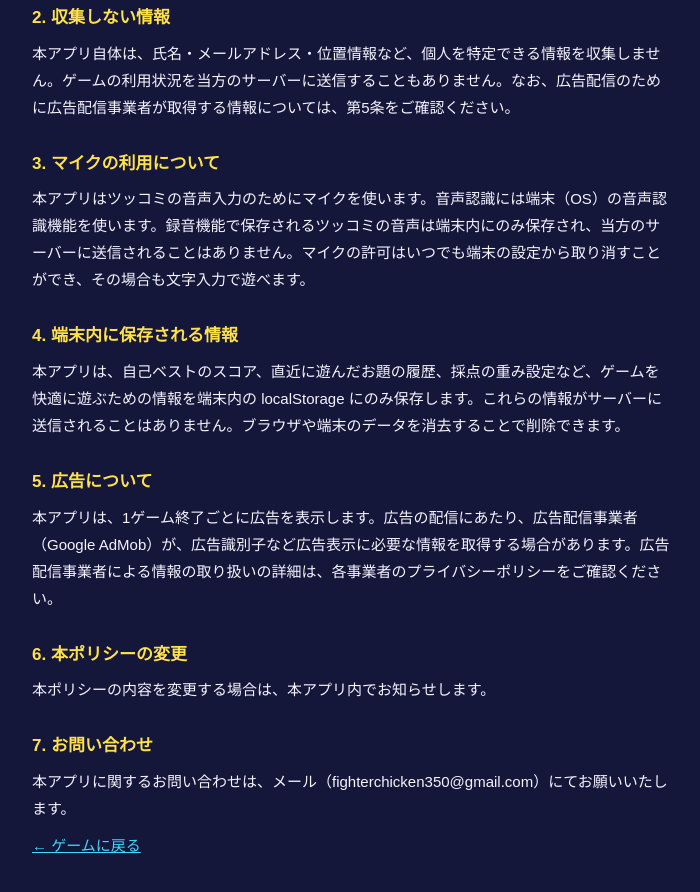
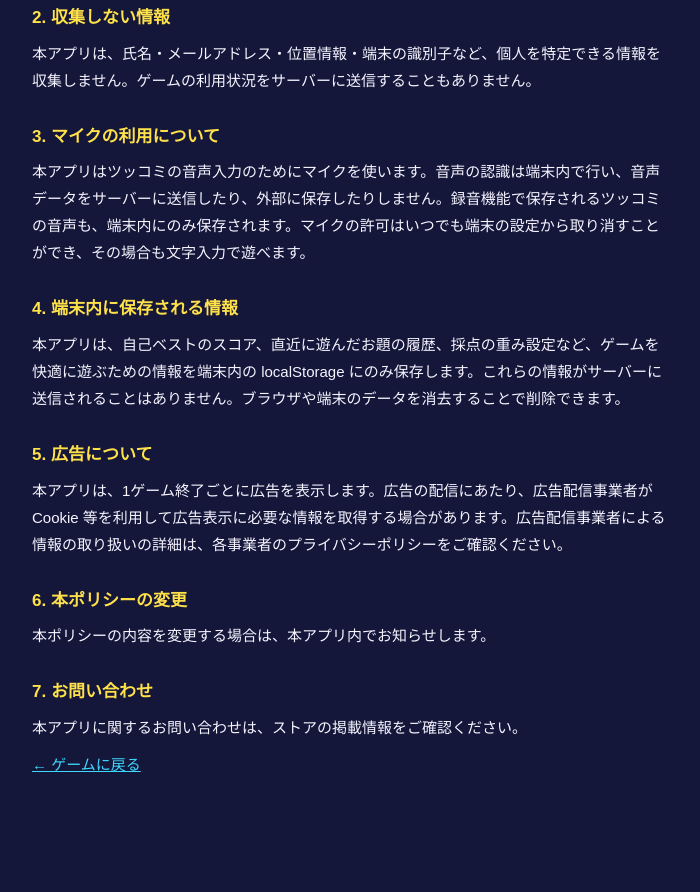
Before and after one commit to fighterchicken350/tsukkomi-shashinkan-web, a plain HTML site: page privacy.html in a window 1280 px wide. Shown: the part 238-1130 px from the top of the page, without its empty margins (288-988 px from the left). After the commit the page ends 1074 px from the top, so only its background shows below. Drawn offline with Linux system fonts and the light colour scheme.

Commit message:
Add files via upload

```diff
--- a/privacy.html
+++ b/privacy.html
@@ -26,22 +26,22 @@ a{color:#3fd8ff}
 <p>本アプリの利用にアカウント登録やログインは不要です。名前・メールアドレスなどの個人情報を入力していただくこともありません。</p>
 
 <h2>2. 収集しない情報</h2>
-<p>本アプリ自体は、氏名・メールアドレス・位置情報など、個人を特定できる情報を収集しません。ゲームの利用状況を当方のサーバーに送信することもありません。なお、広告配信のために広告配信事業者が取得する情報については、第5条をご確認ください。</p>
+<p>本アプリは、氏名・メールアドレス・位置情報・端末の識別子など、個人を特定できる情報を収集しません。ゲームの利用状況をサーバーに送信することもありません。</p>
 
 <h2>3. マイクの利用について</h2>
-<p>本アプリはツッコミの音声入力のためにマイクを使います。音声認識には端末（OS）の音声認識機能を使います。録音機能で保存されるツッコミの音声は端末内にのみ保存され、当方のサーバーに送信されることはありません。マイクの許可はいつでも端末の設定から取り消すことができ、その場合も文字入力で遊べます。</p>
+<p>本アプリはツッコミの音声入力のためにマイクを使います。音声の認識は端末内で行い、音声データをサーバーに送信したり、外部に保存したりしません。録音機能で保存されるツッコミの音声も、端末内にのみ保存されます。マイクの許可はいつでも端末の設定から取り消すことができ、その場合も文字入力で遊べます。</p>
 
 <h2>4. 端末内に保存される情報</h2>
 <p>本アプリは、自己ベストのスコア、直近に遊んだお題の履歴、採点の重み設定など、ゲームを快適に遊ぶための情報を端末内の localStorage にのみ保存します。これらの情報がサーバーに送信されることはありません。ブラウザや端末のデータを消去することで削除できます。</p>
 
 <h2>5. 広告について</h2>
-<p>本アプリは、1ゲーム終了ごとに広告を表示します。広告の配信にあたり、広告配信事業者（Google AdMob）が、広告識別子など広告表示に必要な情報を取得する場合があります。広告配信事業者による情報の取り扱いの詳細は、各事業者のプライバシーポリシーをご確認ください。</p>
+<p>本アプリは、1ゲーム終了ごとに広告を表示します。広告の配信にあたり、広告配信事業者が Cookie 等を利用して広告表示に必要な情報を取得する場合があります。広告配信事業者による情報の取り扱いの詳細は、各事業者のプライバシーポリシーをご確認ください。</p>
 
 <h2>6. 本ポリシーの変更</h2>
 <p>本ポリシーの内容を変更する場合は、本アプリ内でお知らせします。</p>
 
 <h2>7. お問い合わせ</h2>
-<p>本アプリに関するお問い合わせは、メール（fighterchicken350@gmail.com）にてお願いいたします。</p>
+<p>本アプリに関するお問い合わせは、ストアの掲載情報をご確認ください。</p>
 
 <p><a href="index.html">← ゲームに戻る</a></p>
 </div>
```
